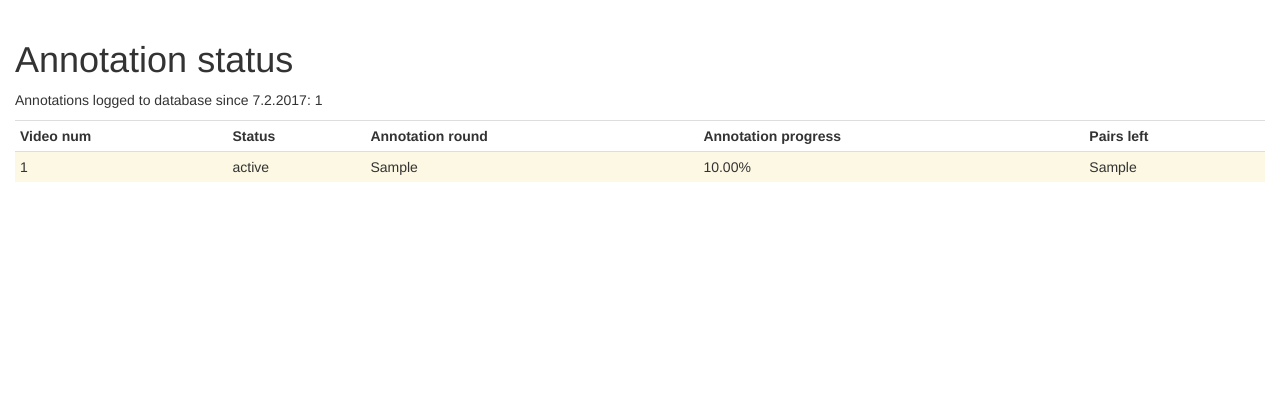
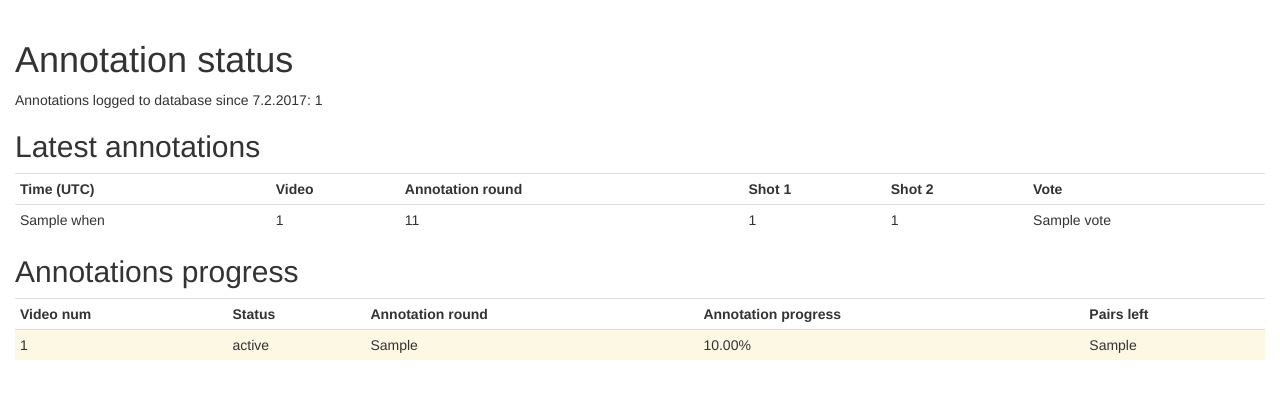
Before and after one commit to mvsjober/pair-annotate, a Django app: template annotate/templates/annotate/status.html in a window 1280 px wide. Shown: the part 52-451 px from the top of the page. Run offline with Django 3.2, Linux system fonts and the light colour scheme; the template is opened without the code that fills it: most values are stand-ins (such as "Sample title", 1, 10 or a date in 2020); some libraries are stand-ins or nearby versions.

Commit message:
Show last annotations on status page

```diff
--- a/annotate/models.py
+++ b/annotate/models.py
@@ -114,6 +114,12 @@ class LogAnnotation(models.Model):
     annotation_round = models.IntegerField(default=0)
     when = models.DateTimeField(null=True)
 
+    def __str__(self):
+        return '{}: {}, video {} round {}: {} vs {} - vote {}'.format(
+            self.when,
+            self.annotator.user.username, self.video.number, self.annotation_round,
+            self.shot_1.number, self.shot_2.number, self.vote)
+
 #------------------------------------------------------------------------------
 
 class LogRanking(models.Model):
--- a/annotate/templates/annotate/status.html
+++ b/annotate/templates/annotate/status.html
@@ -9,6 +9,31 @@
 
       <p>Annotations logged to database since 7.2.2017: {{ annotation_count }}</p>
 
+      {% if last_annotations %}
+      <h2>Latest annotations</h2>
+      <table class="table table-condensed table-hover">
+        <tr>
+          <th>Time (UTC)</th>
+          <th>Video</th>
+          <th>Annotation round</th>
+          <th>Shot 1</th>
+          <th>Shot 2</th>
+          <th>Vote</th>
+        </tr>
+        {% for a in last_annotations|slice:":3" %}
+        <tr>
+          <td>{{ a.when }}</td>
+          <td>{{ a.video.number }}</td>
+          <td>{{ a.annotation_round|add:1 }}</td>
+          <td>{{ a.shot_1.number }}</td>
+          <td>{{ a.shot_2.number }}</td>
+          <td>{{ a.vote }}</td>
+        </tr>
+        {% endfor %}
+      </table>
+      {% endif %}
+
+      <h2>Annotations progress</h2>
       <table class="table table-condensed table-hover">
         <tr>
           <th>Video num</th>
@@ -26,5 +51,5 @@
           <td>{{ v.pairs_unannotated }}</td>
         </tr>
         {% endfor %}
-        </table>
+      </table>
 {% endblock %}
```
Also changed, not shown: annotate/views.py (+6 -1 lines).
